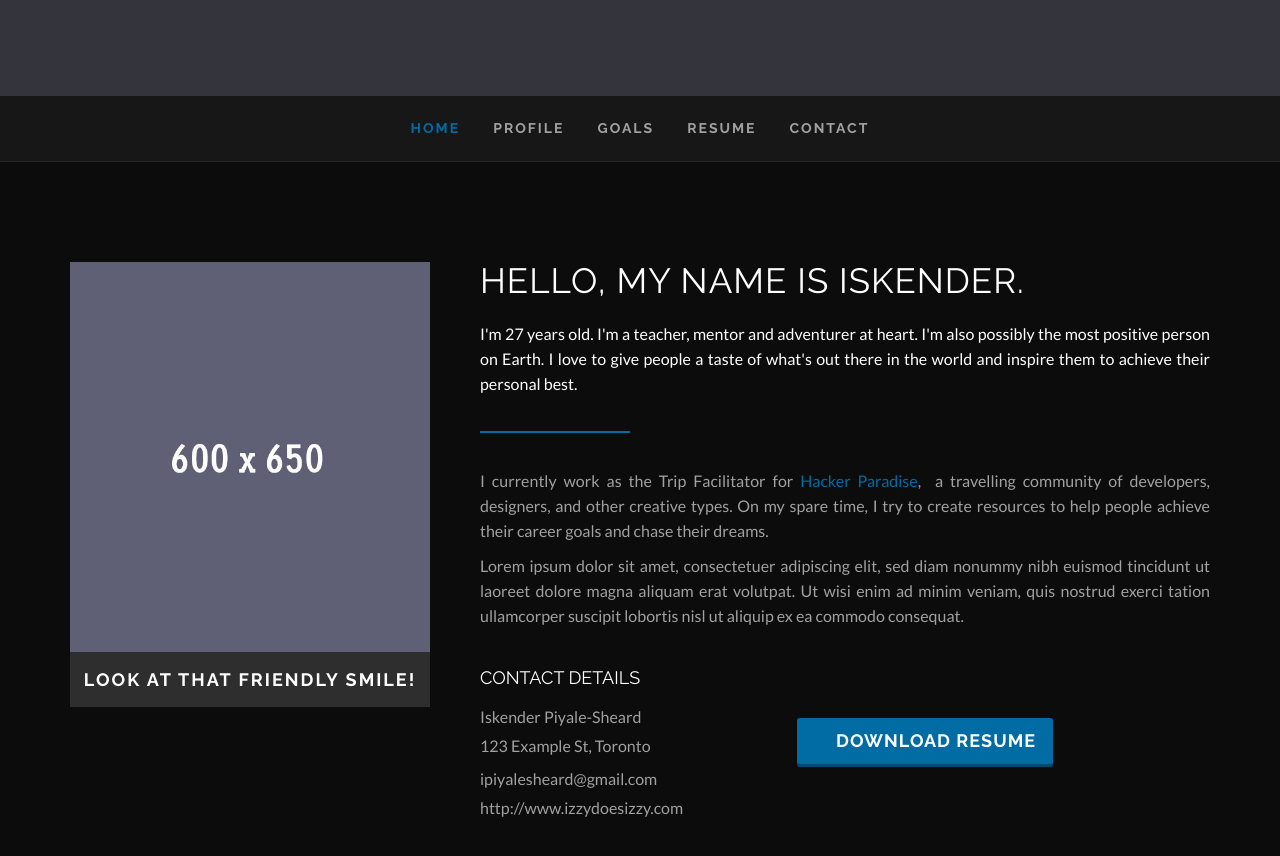
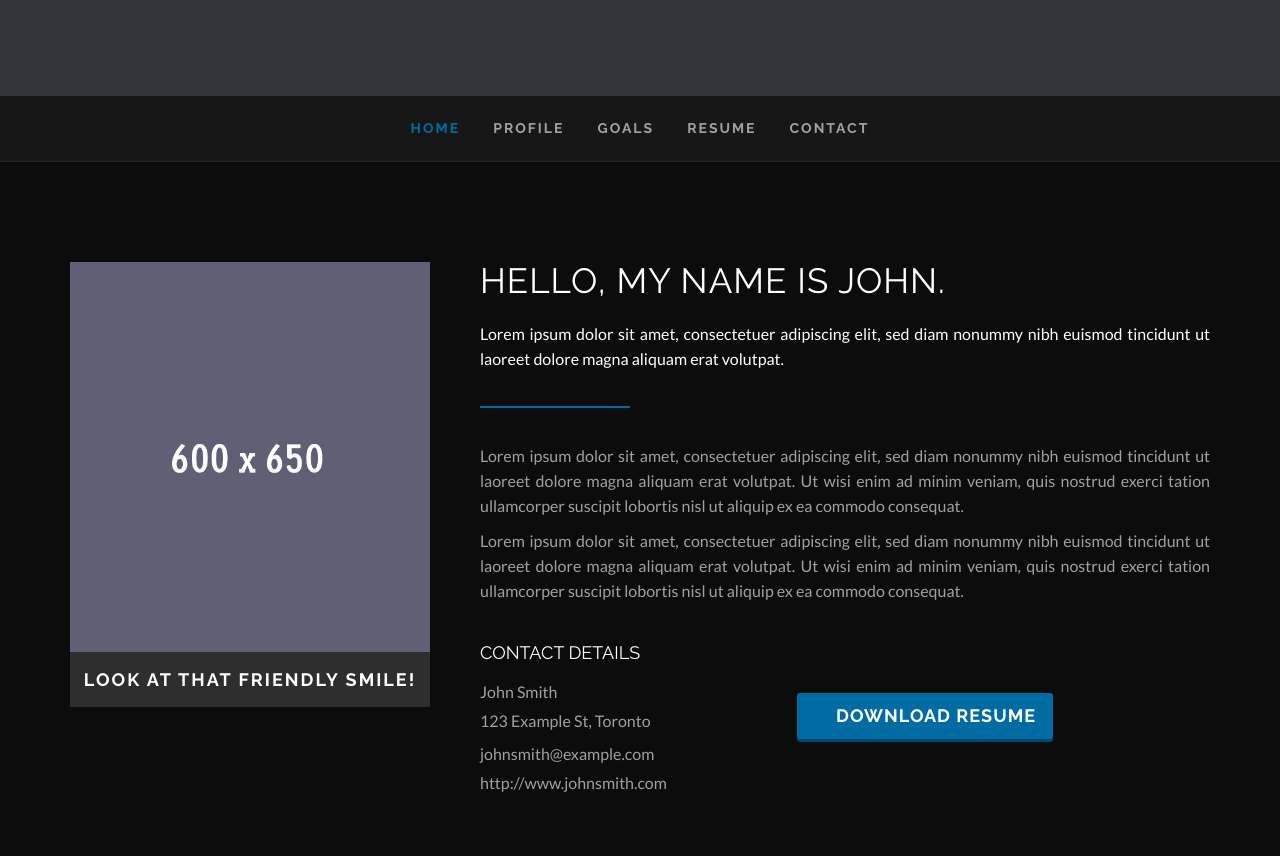
Before and after one commit to clearcareer/IskenderResume, a Jekyll site: the page built from index.html, in a window 1280 px wide and 900 px high, scrolled down 739 px. Shown: the top 856 px of the window. Built offline with Jekyll 4.4.1, drawn with Linux system fonts in a browser that asks for light colours; some web fonts are replaced; some of the changed text lies outside the part shown.

Commit message:
Updated '/index.html' via CloudCannon

```diff
--- a/index.html
+++ b/index.html
@@ -175,13 +175,13 @@
                         <div class="profile-text padding-left-yes">
                             <div class="row">
                                 <div class="col-md-12">
-                                    <h2 class="section-title editable">Hello, My NAME IS ISKENDER.</h2>
+                                    <h2 class="section-title editable">Hello, My NAME IS John.</h2>
 
-                                    <p class="editable">I'm 27 years old. I'm a teacher, mentor and adventurer at heart. I'm also possibly the most positive person on Earth. I love to give people a taste of what's out there in the world and inspire them to achieve their personal best.</p>
+                                    <p class="editable">Lorem ipsum dolor sit amet, consectetuer adipiscing elit, sed diam nonummy nibh euismod tincidunt ut laoreet dolore magna aliquam erat volutpat.&nbsp;</p>
 
                                     <span class="divider"></span>
 
-                                    <p class="text-grey editable">I currently work as the Trip Facilitator for <a href="http://www.hackerparadise.org">Hacker Paradise</a>, &nbsp;a travelling community of developers, designers, and other creative types. On my spare time, I try to create resources to help people achieve their career goals and chase their dreams.</p>
+                                    <p class="text-grey editable">Lorem ipsum dolor sit amet, consectetuer adipiscing elit, sed diam nonummy nibh euismod tincidunt ut laoreet dolore magna aliquam erat volutpat. Ut wisi enim ad minim veniam, quis nostrud exerci tation ullamcorper suscipit lobortis nisl ut aliquip ex ea commodo consequat.</p>
 
                                     <p class="text-grey editable">
                                         Lorem ipsum dolor sit amet, consectetuer adipiscing elit, sed diam nonummy nibh euismod tincidunt ut laoreet dolore magna aliquam erat volutpat. Ut wisi enim ad minim veniam, quis nostrud exerci tation ullamcorper suscipit lobortis nisl ut aliquip ex ea commodo consequat.
@@ -201,11 +201,11 @@
 
                                     <ul class="list-unstyled text-grey">
 
-                                        <li class="editable">Iskender Piyale-Sheard</li>
+                                        <li class="editable">John Smith</li>
                                         <li class="editable">123 Example St, Toronto</li>
                                         <li class="editable"></li>
-                                        <li class="editable">ipiyalesheard@gmail.com</li>
-                                        <li class="editable">http://www.izzydoesizzy.com</li>
+                                        <li class="editable">johnsmith@example.com</li>
+                                        <li class="editable">http://www.johnsmith.com</li>
                                     </ul>
                                 </div>
                                 <!-- //.col-md-5 -->
@@ -243,7 +243,7 @@
                     <div class="col-md-8 col-md-offset-2 text-center">
                         <h2 class="section-title editable">What I'm Looking For</h2>
 
-                        <p class="section-subtitle editable">I'm looking to be in an environment where I can help people grow personally and professionally and step out of their comfort zones.</p>
+                        <p class="section-subtitle editable">Lorem ipsum dolor sit amet, consectetuer adipiscing elit, sed diam nonummy nibh euismod tincidunt ut laoreet dolore magna aliquam erat volutpat.&nbsp;</p>
 
                         <span class="divider center"></span>
                     </div>
```
